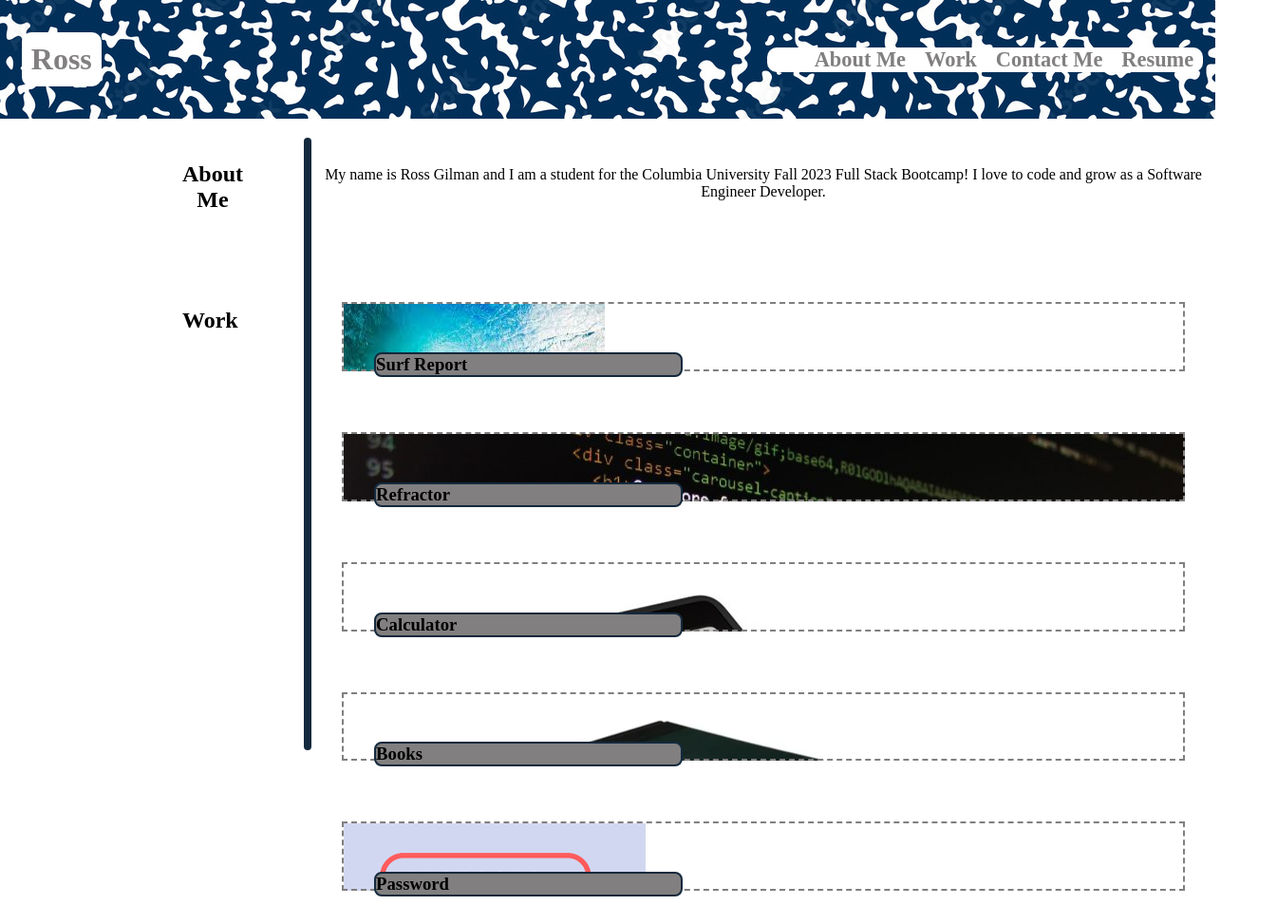
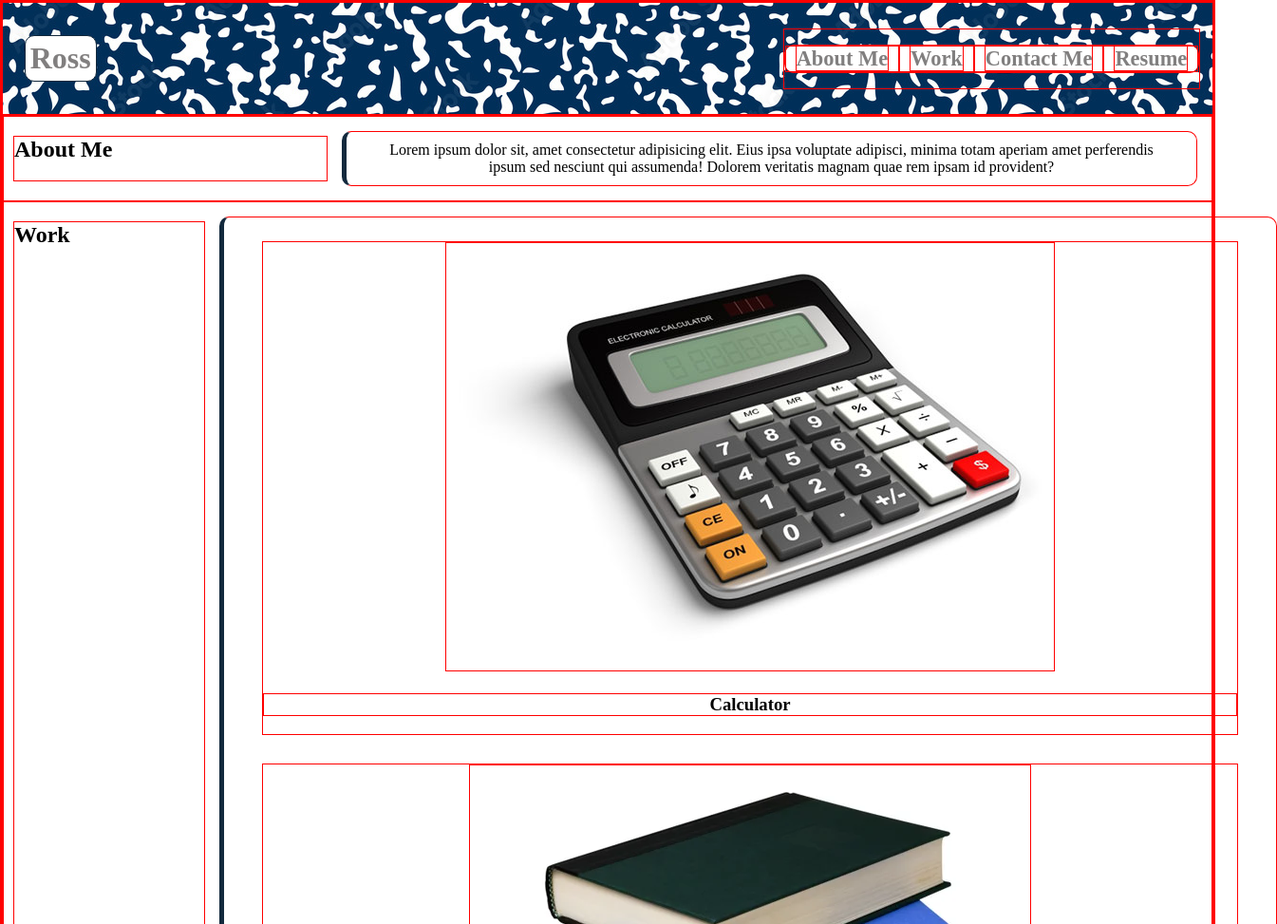
Before and after one commit to rossgilman402/Professional-Portfolio, a plain HTML site: page index.html in a window 1280 px wide. Shown: the top 973 px of the page at 95% size, 1345 px wide, since content can reach past the window. Drawn offline with Linux system fonts and the light colour scheme.

Commit message:
Completed the header with mobile and desktop view

```diff
--- a/assets/style.css
+++ b/assets/style.css
@@ -1,3 +1,7 @@
+* {
+  border: 1px solid red;
+}
+
 /* variable styles */
 :root {
   --light: rgb(129, 127, 127);
@@ -15,6 +19,7 @@ body {
 header {
   background-image: url("./images/composition.jpg");
   display: flex;
+  flex-direction: column;
   justify-content: space-between;
   align-items: center;
   padding: 1%;
@@ -24,7 +29,7 @@ header {
 h1 {
   font-size: 200%;
   margin-left: 10px;
-  padding: 10px;
+  padding: 5px;
   border-color: var(--dark);
   border-radius: 10px;
   background-color: white;
@@ -32,10 +37,10 @@ h1 {
 
 nav ul {
   display: flex;
-  justify-content: space-between;
-  min-width: 300px;
   background-color: #fff;
+  list-style-type: none;
   border-radius: 10px;
+  padding: 0;
 }
 
 nav a {
@@ -50,104 +55,139 @@ nav a:hover {
   color: var(--dark);
 }
 
+main {
+  flex-direction: column;
+}
+
 footer {
   background-image: url("./images/composition.jpg");
   display: flex;
+  flex-direction: column;
   justify-content: space-between;
   align-items: center;
   padding: 1%;
   color: var(--light);
 }
-
 /* main and aside styles */
-main {
+section {
   display: flex;
+  flex-direction: column;
 }
 
-.about-me-header {
-  text-align: center;
+section h2 {
+  flex: 2 0 10px;
+  margin-top: 20px;
+  margin-left: 10px;
 }
 
-.work-header {
-  margin-top: 100px;
+section p {
+  flex: 2 0 100px;
+  border-left: 3px solid var(--dark);
 }
 
-.left-side {
-  flex-direction: column;
-  margin: 25px 5% 25px 15%;
-}
-
-.middle-section {
-  display: flex;
-  margin: 20px 0;
-  width: 30px;
-  height: 645px;
-  border-radius: 10px;
-  background-color: var(--dark);
-}
-
-.about-me-section {
-  margin: 50px 5px;
-  text-align: center;
-}
-
-.work-cards {
+.cards {
   display: flex;
   flex-wrap: wrap;
-  margin-top: 75px;
-  margin-bottom: 83px;
+  flex: 5 0 200px;
+  border-left: 5px solid var(--dark);
+  border-radius: 10px;
+  padding: 10px 25px;
+  text-align: center;
+  margin: 15px;
 }
 
 .card {
-  padding: 2em;
-  flex: 1 0 325px;
-  margin: 2em;
-  border: dashed 2px var(--light);
-  transition: ease-in-out 0.25s;
+  flex: 1 0 100px;
+  margin: 15px;
 }
 
-.card h3 {
-  margin-bottom: -40px;
-  margin-right: 495px;
-  border: solid 2px var(--dark);
-  background-color: var(--light);
-  border-radius: 8px;
-}
+@media screen and (min-width: 650px) {
+  /* header styles */
+  header {
+    background-image: url("./images/composition.jpg");
+    display: flex;
+    flex-direction: row;
+    justify-content: space-between;
+    align-items: center;
+    padding: 1%;
+    color: var(--light);
+  }
 
-.card.surf {
-  background-image: url("./images/surf.jpg");
-  background-repeat: no-repeat;
-  width: 100%;
-}
+  h1 {
+    font-size: 200%;
+    margin-left: 10px;
+    padding: 5px;
+    border-color: var(--dark);
+    border-radius: 10px;
+    background-color: white;
+  }
 
-.card.password {
-  background-image: url("./images/password.png");
-  background-repeat: no-repeat;
-  width: 100%;
-}
+  nav ul {
+    display: flex;
+    background-color: #fff;
+    list-style-type: none;
+    border-radius: 10px;
+    padding: 0;
+  }
 
-.card.refractor {
-  background-image: url("./images/coding.jpg");
-  background-repeat: no-repeat;
-  width: 100%;
-}
+  nav a {
+    color: var(--light);
+    font-weight: bold;
+    text-decoration: none;
+    margin: 10px;
+    font-size: 140%;
+  }
 
-.card.calculator {
-  background-image: url("./images/calculator.jpg");
-  background-repeat: no-repeat;
-  width: 100%;
-}
+  nav a:hover {
+    color: var(--dark);
+  }
 
-.card.books {
-  background-image: url("./images/books.webp");
-  background-repeat: no-repeat;
-  width: 100%;
-}
+  footer {
+    background-image: url("./images/composition.jpg");
+    display: flex;
+    flex-direction: row;
+    justify-content: space-between;
+    align-items: center;
+    padding: 1%;
+    color: var(--light);
+  }
 
-/* phone style */
-@media screen and (max-width: 700px) {
-  nav ul {
-    flex-direction: column;
-    order: 2;
+  /* content styles */
+  section {
+    display: flex;
+    flex-direction: row;
+  }
+
+  section h2 {
+    flex: 1 0 200px;
+  }
+
+  section p {
+    flex: 5 0 200px;
+    border-left: 5px solid var(--dark);
+    border-radius: 10px;
+    padding: 10px 25px;
+    text-align: center;
+    margin: 15px;
+  }
+
+  .cards {
+    display: flex;
+    flex-wrap: wrap;
+    flex: 5 0 200px;
+    border-left: 5px solid var(--dark);
+    border-radius: 10px;
+    padding: 10px 25px;
+    text-align: center;
+    margin: 15px;
+  }
+  .card {
+    flex: 1 0 100px;
+    margin: 15px;
+    padding: 0;
+  }
+
+  .card img {
+    object-fit: fill;
   }
 }
--- a/index.html
+++ b/index.html
@@ -13,10 +13,10 @@
       <h1>Ross</h1>
       <nav>
         <ul>
-          <il><a href="#">About Me</a></il>
-          <il><a href="#">Work</a></il>
-          <il><a href="#">Contact Me</a></il>
-          <il><a href="#">Resume</a></il>
+          <li><a href="#">About Me</a></li>
+          <li><a href="#">Work</a></li>
+          <li><a href="#">Contact Me</a></li>
+          <li><a href="#">Resume</a></li>
         </ul>
       </nav>
     </header>
@@ -24,46 +24,44 @@
     <!-- under nav bar is section menu -->
     <!-- needs an aside -->
     <main>
-      <section class="left-side">
-        <h2 class="about-me-header">About Me</h2>
-        <h2 class="work-header">Work</h2>
+      <section>
+        <h2>About Me</h2>
+        <p>
+          Lorem ipsum dolor sit, amet consectetur adipisicing elit. Eius ipsa
+          voluptate adipisci, minima totam aperiam amet perferendis ipsum sed
+          nesciunt qui assumenda! Dolorem veritatis magnam quae rem ipsam id
+          provident?
+        </p>
       </section>
 
-      <section class="middle-section">
-        <p></p>
-      </section>
-
-      <aside>
-        <section class="about-me-section">
-          <p>
-            My name is Ross Gilman and I am a student for the Columbia
-            University Fall 2023 Full Stack Bootcamp! I love to code and grow as
-            a Software Engineer Developer.
-          </p>
-        </section>
-
-        <section class="work-cards">
-          <div class="card surf">
-            <h3>Surf Report</h3>
-          </div>
-
-          <div class="card refractor">
-            <h3>Refractor</h3>
-          </div>
-
-          <div class="card calculator">
+      <section>
+        <h2>Work</h2>
+        <section class="cards">
+          <div class="card">
+            <img
+              src="./assets/images/calculator.jpg"
+              alt="Calculator Picture"
+            />
             <h3>Calculator</h3>
           </div>
-
-          <div class="card books">
+          <div class="card">
+            <img src="./assets/images/books.webp" alt="Books Picture" />
             <h3>Books</h3>
           </div>
-
-          <div class="card password">
+          <div class="card">
+            <img src="./assets/images/coding.jpg" alt="Coding Picture" />
+            <h3>Coding</h3>
+          </div>
+          <div class="card">
+            <img src="./assets/images/password.png" alt="Password Picture" />
             <h3>Password</h3>
           </div>
+          <div class="card">
+            <img src="./assets/images/surf.jpg" alt="Surf Picture" />
+            <h3>Surf</h3>
+          </div>
         </section>
-      </aside>
+      </section>
     </main>
 
     <!-- contact me section -->
@@ -71,11 +69,9 @@
       <h1>Contact Me</h1>
       <nav>
         <ul>
-          <il><a href="#">555.555.5555</a></il>
           <il><a href="#">ross@website.com</a></il>
           <il><a href="#">GitHub</a></il>
           <il><a href="#">Twitter</a></il>
-          <il><a href="#">Spotify</a></il>
         </ul>
       </nav>
     </footer>
```
